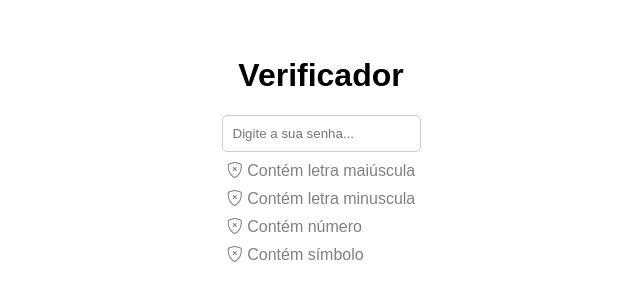
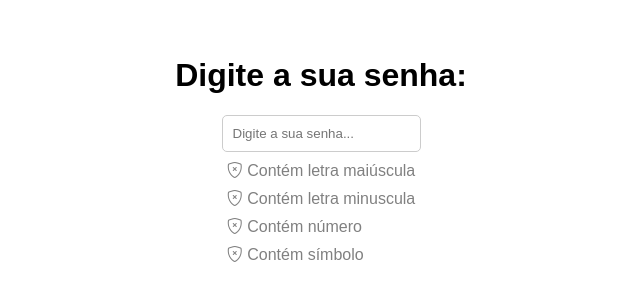
Before and after one commit to solucas-08/Verificador_teste, a plain HTML site: page Password/index.html in a window 1280 px wide. Shown: the part 258-558 px from the top of the page, without its empty margins (319-959 px from the left). Drawn offline with nearby package versions, Linux system fonts and the light colour scheme.

Commit message:
Update index.html

```diff
--- a/Password/index.html
+++ b/Password/index.html
@@ -8,23 +8,21 @@
     <link rel="stylesheet" href="style.css">
 </head>
 <body>
-    <h1>Verificador</h1>
+    <h1>Digite a sua senha: </h1>
     <input type="password" id="password" placeholder="Digite a sua senha...">
     <div class="checar-resultados">
-        <span id="upperCase" class="invalid"
-        ><i class="bi bi-shield-x"></i> Contém letra maiúscula</span
-        >
-        <span id="lowercase" class="invalid"
-        ><i class="bi bi-shield-x"></i> Contém letra minuscula</span
-        >
-        <span id="number" class="invalid"
-        ><i class="bi bi-shield-x"></i> Contém número</span
-        >
-        <span id="specialChar" class="invalid"
-        ><i class="bi bi-shield-x"></i> Contém símbolo</span
-        >
+        <span id="upperCase" class="invalid">
+        <i class="bi bi-shield-x"></i> Contém letra maiúscula</span>
+
+        <span id="lowercase" class="invalid">
+        <i class="bi bi-shield-x"></i> Contém letra minuscula</span>
+
+        <span id="number" class="invalid">
+        <i class="bi bi-shield-x"></i> Contém número</span>
+
+        <span id="specialChar" class="invalid">
+        <i class="bi bi-shield-x"></i> Contém símbolo</span>
      </div>
      <script src="script1.js"></script>
-
 </body>
 </html>
```
